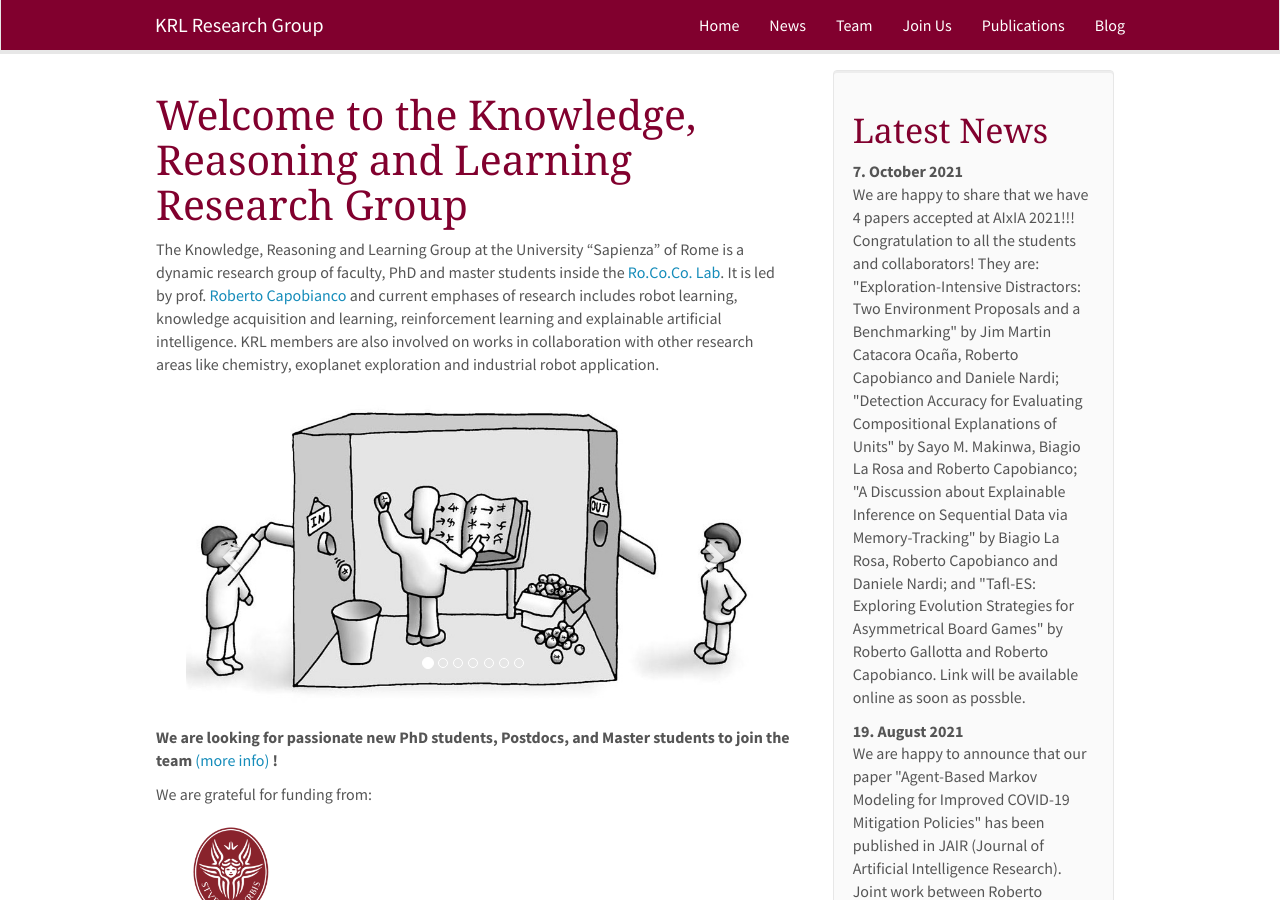
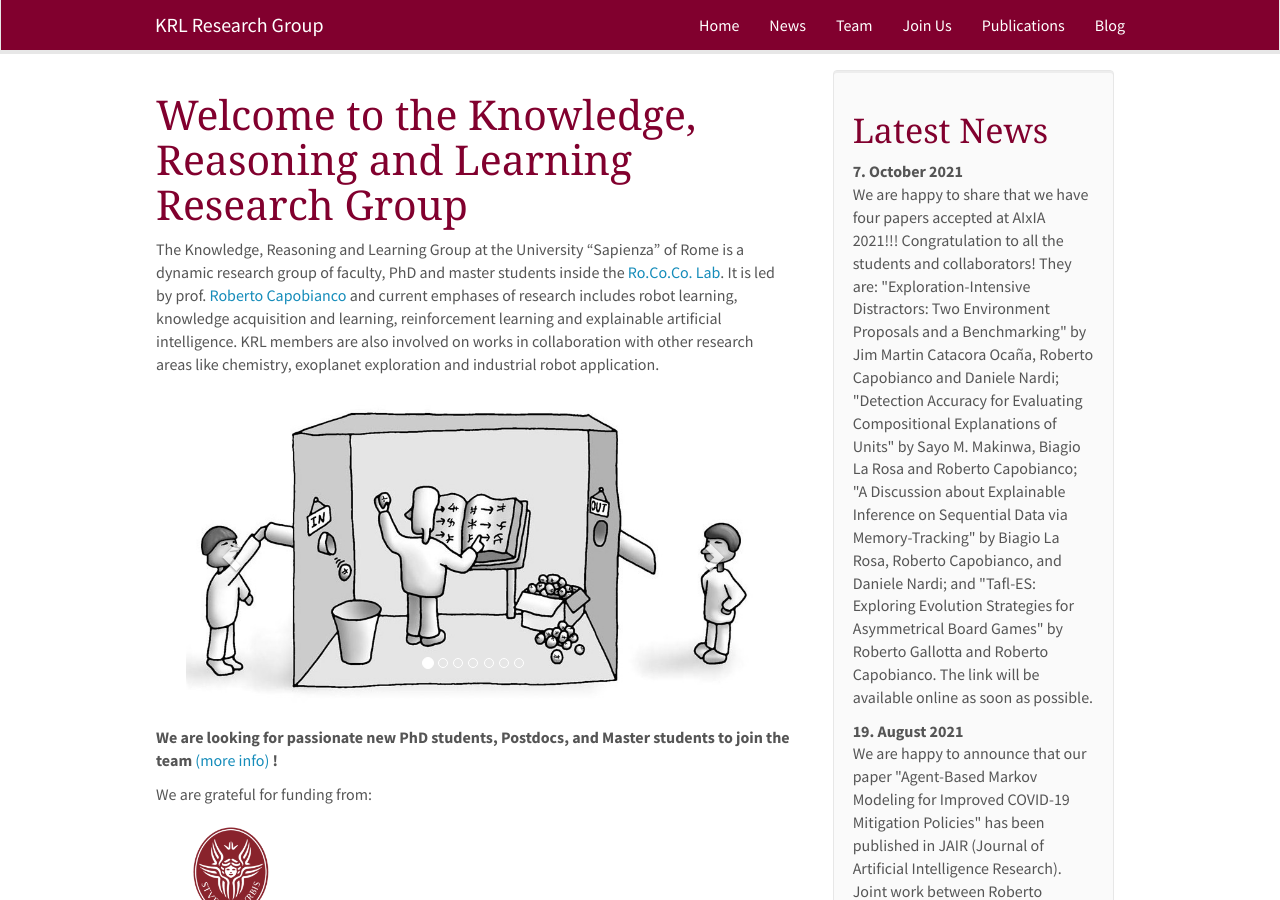
Before and after one commit to KRLGroup/krlgroup.github.io, a Jekyll site: the page built from _pages/home.md, in a window 1280 px wide and 900 px high. Built offline with Jekyll 4.4.1, drawn with Linux system fonts in a browser that asks for light colours; nearby versions of some CDN libraries.

Commit message:
corrected typos on news

```diff
--- a/_data/news.yml
+++ b/_data/news.yml
@@ -1,8 +1,8 @@
 - date: 7. October 2021
-  headline: 'We are happy to share that we have 4 papers accepted at AIxIA 2021!!! Congratulation to all the students and collaborators! They are:
+  headline: 'We are happy to share that we have four papers accepted at AIxIA 2021!!! Congratulation to all the students and collaborators! They are:
   "Exploration-Intensive Distractors: Two Environment Proposals and a Benchmarking" by Jim Martin Catacora Ocaña, Roberto Capobianco and Daniele Nardi; "Detection Accuracy for Evaluating Compositional Explanations of Units"
   by Sayo M. Makinwa, Biagio La Rosa and Roberto Capobianco;
-  "A Discussion about Explainable Inference on Sequential Data via Memory-Tracking" by Biagio La Rosa, Roberto Capobianco and Daniele Nardi; and "Tafl-ES: Exploring Evolution Strategies for Asymmetrical Board Games" by Roberto Gallotta and Roberto Capobianco. Link will be available online as soon as possble.'
+  "A Discussion about Explainable Inference on Sequential Data via Memory-Tracking" by Biagio La Rosa, Roberto Capobianco, and Daniele Nardi; and "Tafl-ES: Exploring Evolution Strategies for Asymmetrical Board Games" by Roberto Gallotta and Roberto Capobianco. The link will be available online as soon as possible.'
 
 - date: 19. August 2021
   headline: 'We are happy to announce that our paper "Agent-Based Markov Modeling for Improved COVID-19 Mitigation Policies" has been published in JAIR (Journal of Artificial Intelligence Research). Joint work between Roberto Capobianco,  Varun Raj Kompella, James Ault, Guni Sharon, Stacy Jong, Spencer Fox, Lauren Meyers, Peter Wurman and Peter Stone. In this paper, we study how reinforcement learning and Bayesian inference can be used to optimize mitigation policies that minimize economic impact without overwhelming hospital capacity. For more details, check out the manuscript <a href="https://jair.org/index.php/jair/article/view/12632">here</a>.'
```
